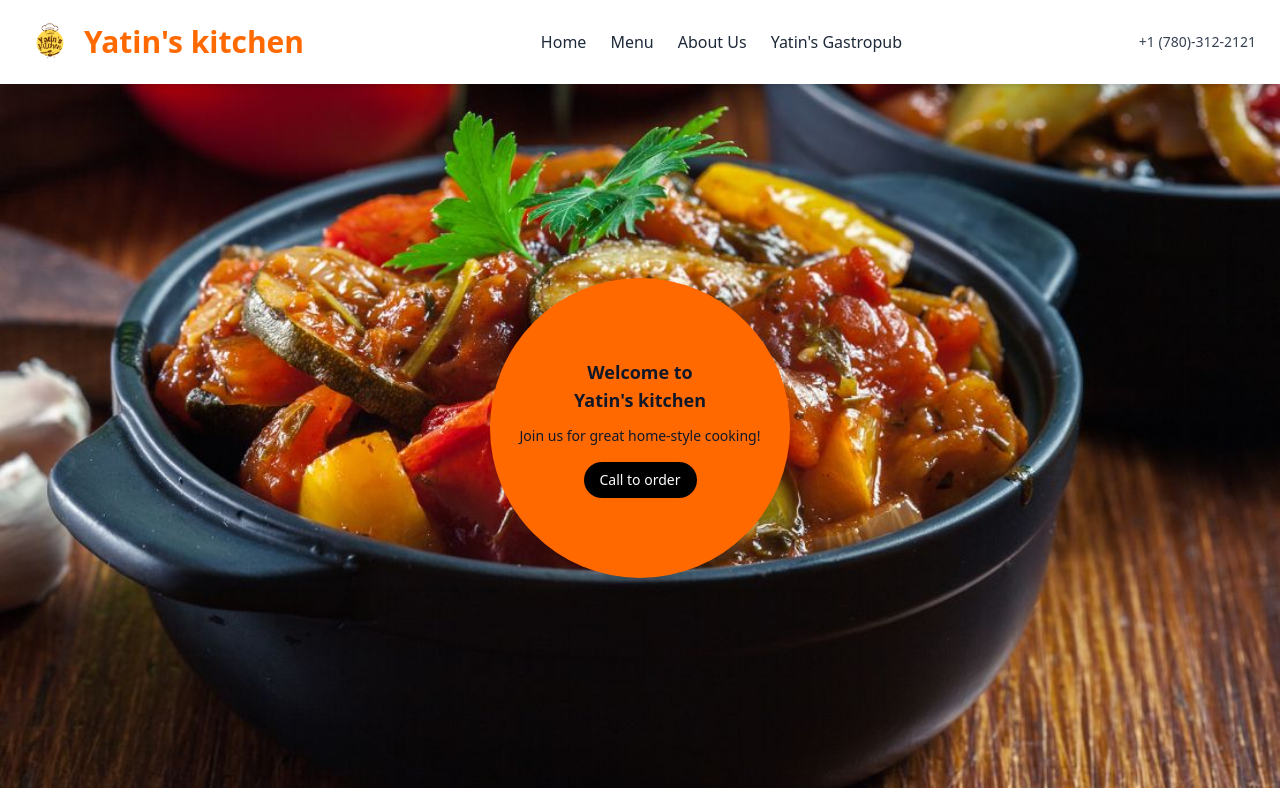
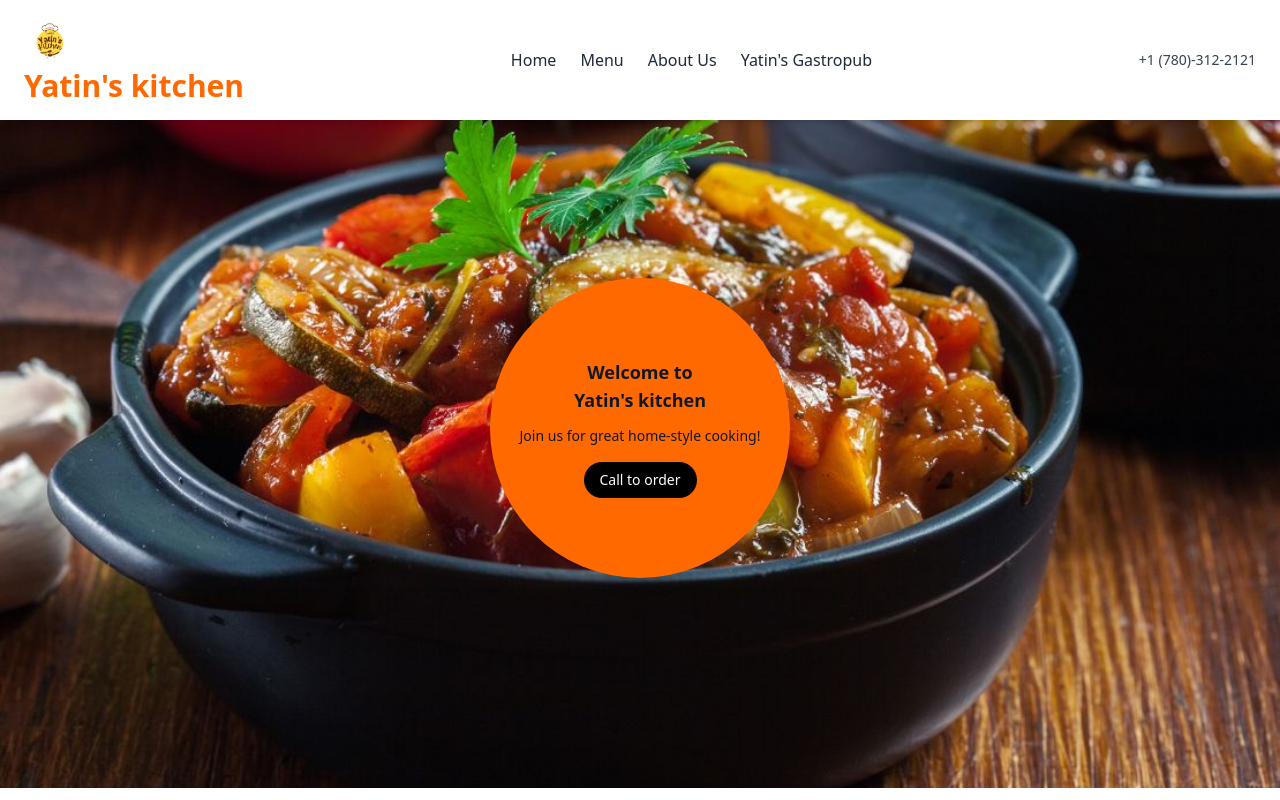
Before and after one commit to Shubham-juris/yatinkitchenltd, a React (Vite) app: page / in a window 1280 px wide. Shown: the top 800 px of the page. Built offline with nearby package versions, Linux system fonts and the light colour scheme.

Commit message:
Update Navbar.jsx

```diff
--- a/src/component/common/Navbar.jsx
+++ b/src/component/common/Navbar.jsx
@@ -10,10 +10,10 @@ const Navbar = () => {
       <div className="font-sans">
         <header className="fixed top-0 left-0 right-0 bg-white bg-opacity-40 backdrop-blur-md shadow-md py-4 px-6 flex justify-between items-center z-50">
           <div className="flex items-center">
-            <img src= {logo} alt="Yatin's Kitchen Logo" className="h-13 w-auto mr-2" />
+             <Link to="/"><img src= {logo} alt="Yatin's Kitchen Logo" className="h-13 w-auto mr-2" />
             <div className="text-orange-500 text-3xl font-bold">
               Yatin's kitchen
-            </div>
+            </div></Link>
           </div>
 
           <div className="md:hidden">
```
